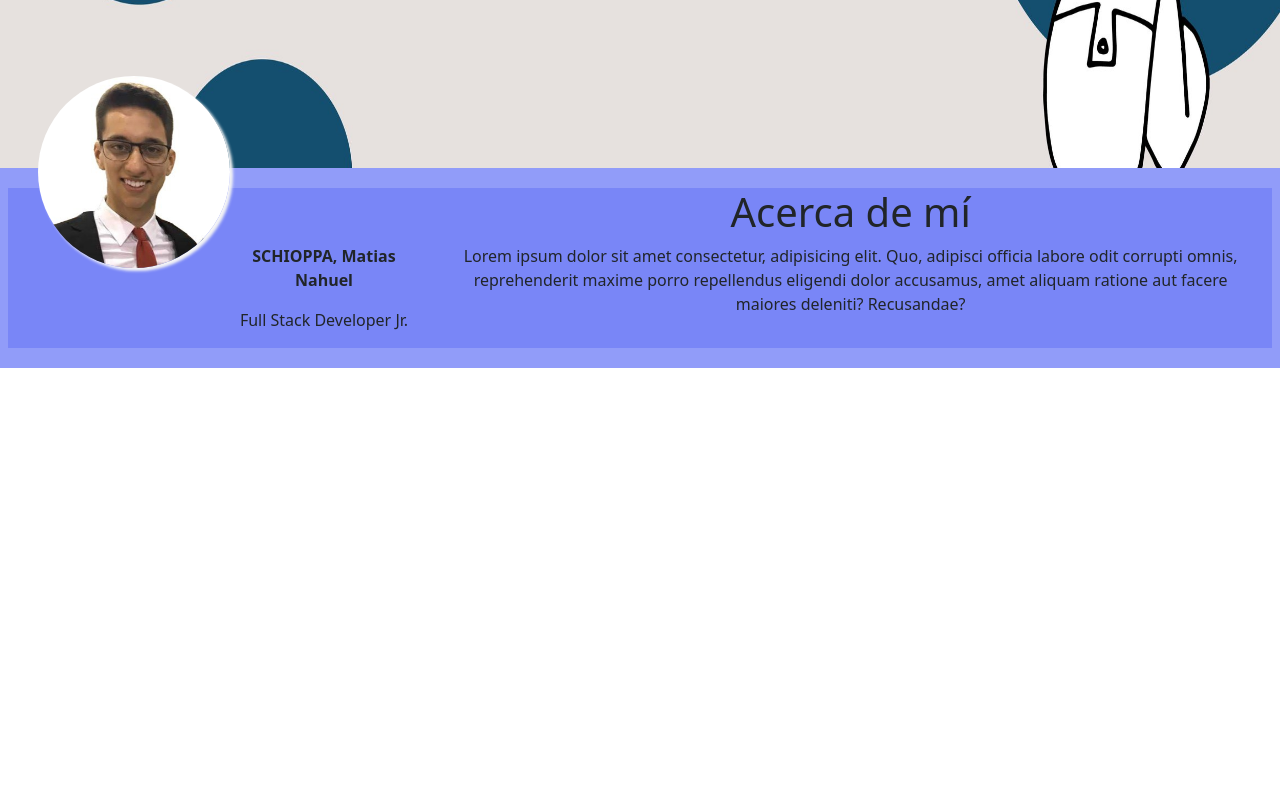
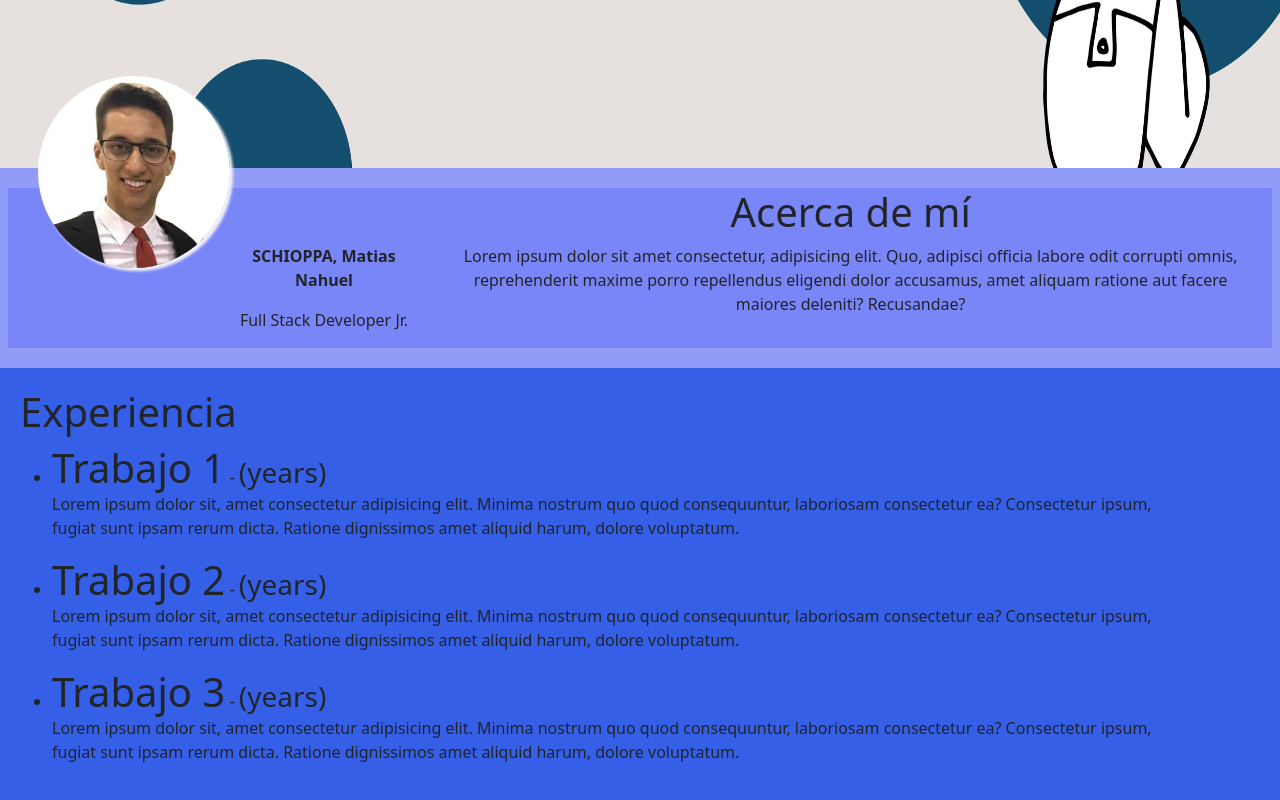
Before and after one commit to Scoppietto/argentinaProgramaFront-End, an Angular app in the folder Front-End/: page / in a window 1280 px wide. Shown: the part 524-1324 px from the top of the page. Before the commit the page ends 892 px from the top, so only its background shows below. Built offline with nearby package versions, Linux system fonts and the light colour scheme.

Commit message:
+experience
+content
+bootstrap

```diff
--- a/Front-End/src/app/app.component.html
+++ b/Front-End/src/app/app.component.html
@@ -1,2 +1,3 @@
 <app-header></app-header>
 <app-about></app-about>
+<app-experience></app-experience>
--- a/Front-End/src/app/components/experience/experience.component.css
+++ b/Front-End/src/app/components/experience/experience.component.css
@@ -0,0 +1,11 @@
+.row{
+  padding: 20px;
+}
+
+div{
+  background-color: rgb(54, 95, 231);
+}
+
+h1, h3{
+  display: inline;
+}
--- a/Front-End/src/app/components/experience/experience.component.html
+++ b/Front-End/src/app/components/experience/experience.component.html
@@ -1 +1,24 @@
-<p>experience works!</p>
+<div class="row">
+  <h1>Experiencia</h1>
+  <div class="co-lg-1"></div>
+  <div class="col-lg-11">
+    <ul>
+      <li>
+        <h1>Trabajo 1</h1> - <h3>(years)</h3>
+      </li>
+      <p>Lorem ipsum dolor sit, amet consectetur adipisicing elit. Minima nostrum quo quod consequuntur, laboriosam consectetur ea? Consectetur ipsum, fugiat sunt ipsam rerum dicta. Ratione dignissimos amet aliquid harum, dolore voluptatum.</p>
+    </ul>
+    <ul>
+      <li>
+        <h1>Trabajo 2</h1> - <h3>(years)</h3>
+      </li>
+      <p>Lorem ipsum dolor sit, amet consectetur adipisicing elit. Minima nostrum quo quod consequuntur, laboriosam consectetur ea? Consectetur ipsum, fugiat sunt ipsam rerum dicta. Ratione dignissimos amet aliquid harum, dolore voluptatum.</p>
+    </ul>
+    <ul>
+      <li>
+        <h1>Trabajo 3</h1> - <h3>(years)</h3>
+      </li>
+      <p>Lorem ipsum dolor sit, amet consectetur adipisicing elit. Minima nostrum quo quod consequuntur, laboriosam consectetur ea? Consectetur ipsum, fugiat sunt ipsam rerum dicta. Ratione dignissimos amet aliquid harum, dolore voluptatum.</p>
+    </ul>
+  </div>
+</div>
```
